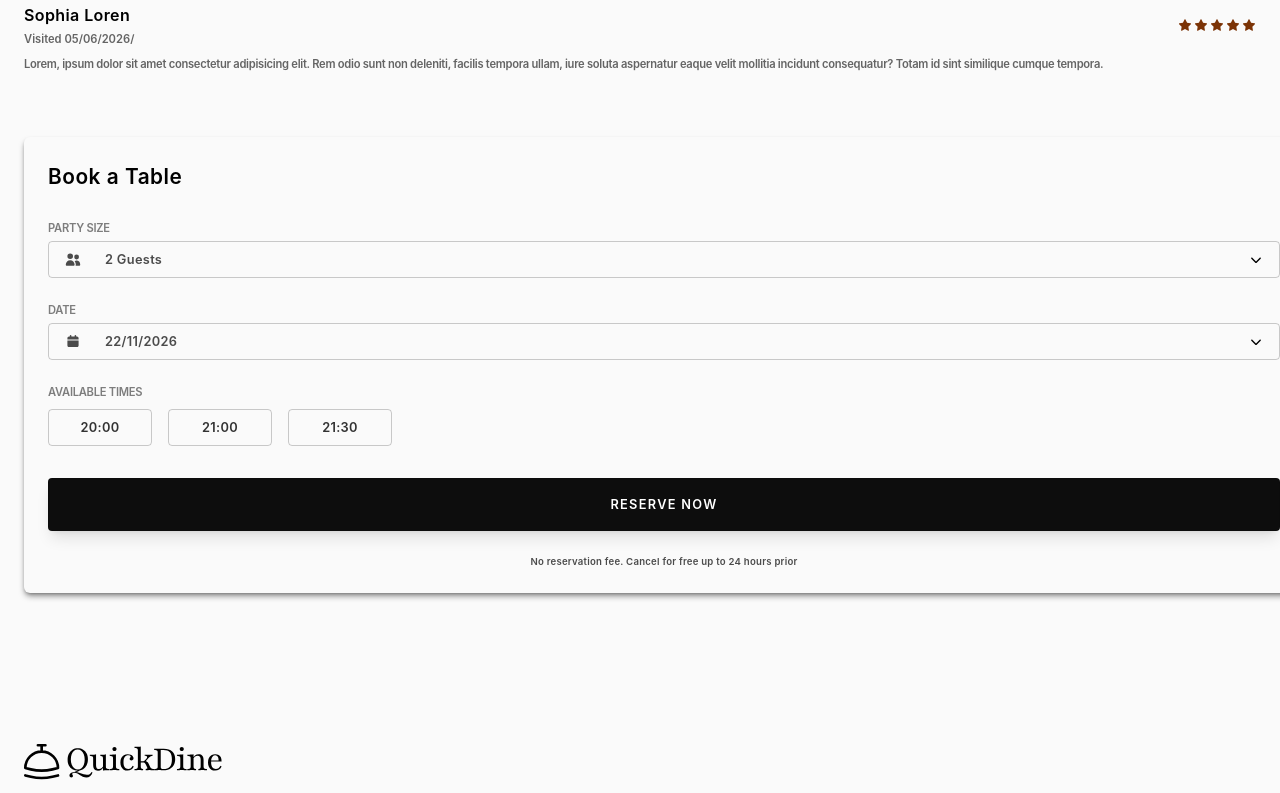
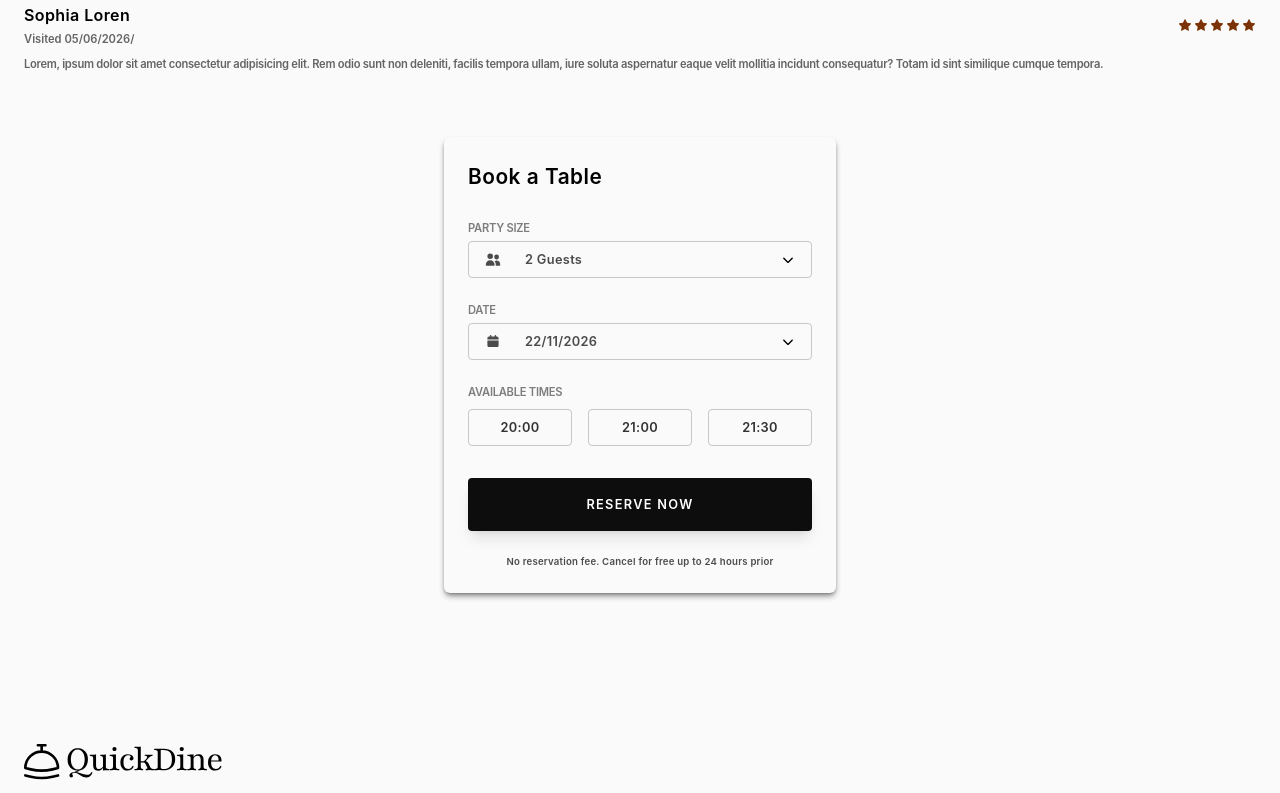
Before and after one commit to aninakwadesmond/restaurant, a React (Vite) app: page /details/18 in a window 1280 px wide. Shown: the part 1000-1793 px from the top of the page. Built offline with nearby package versions, Linux system fonts and the light colour scheme.

Commit message:
added pages

```diff
--- a/src/pages/Details.jsx
+++ b/src/pages/Details.jsx
@@ -87,7 +87,8 @@ function Details() {
         <Review name="Marcus vance" date="08/06/2026/" rating={4} />
         <Review name="sophia loren" date="05/06/2026/" rating={5} />
       </div>
-      <div className="w-full shadow-md shadow-black/40 rounded-md  flex flex-col gap-7 py-6 mx-6 px-6 mr-20">
+      <div className="w-full flex flex-col items-center justify-center  ">
+        <div className=" shadow-md shadow-black/40 rounded-md  flex flex-col gap-7 py-6 mx-6 px-6   ">
           <h3 className="font-semibold text-black tracking-wide text-[1.3rem] ">
             Book a Table
           </h3>
@@ -115,7 +116,8 @@ function Details() {
             <OrderRight />
           </div>
         </div>
-      <div className="w-full mt-30">
+      </div>
+      <div className="w-full mt-30 ">
         <Footer />
       </div>
     </div>
```
Lines whose indentation alone changed are shown as unchanged.
